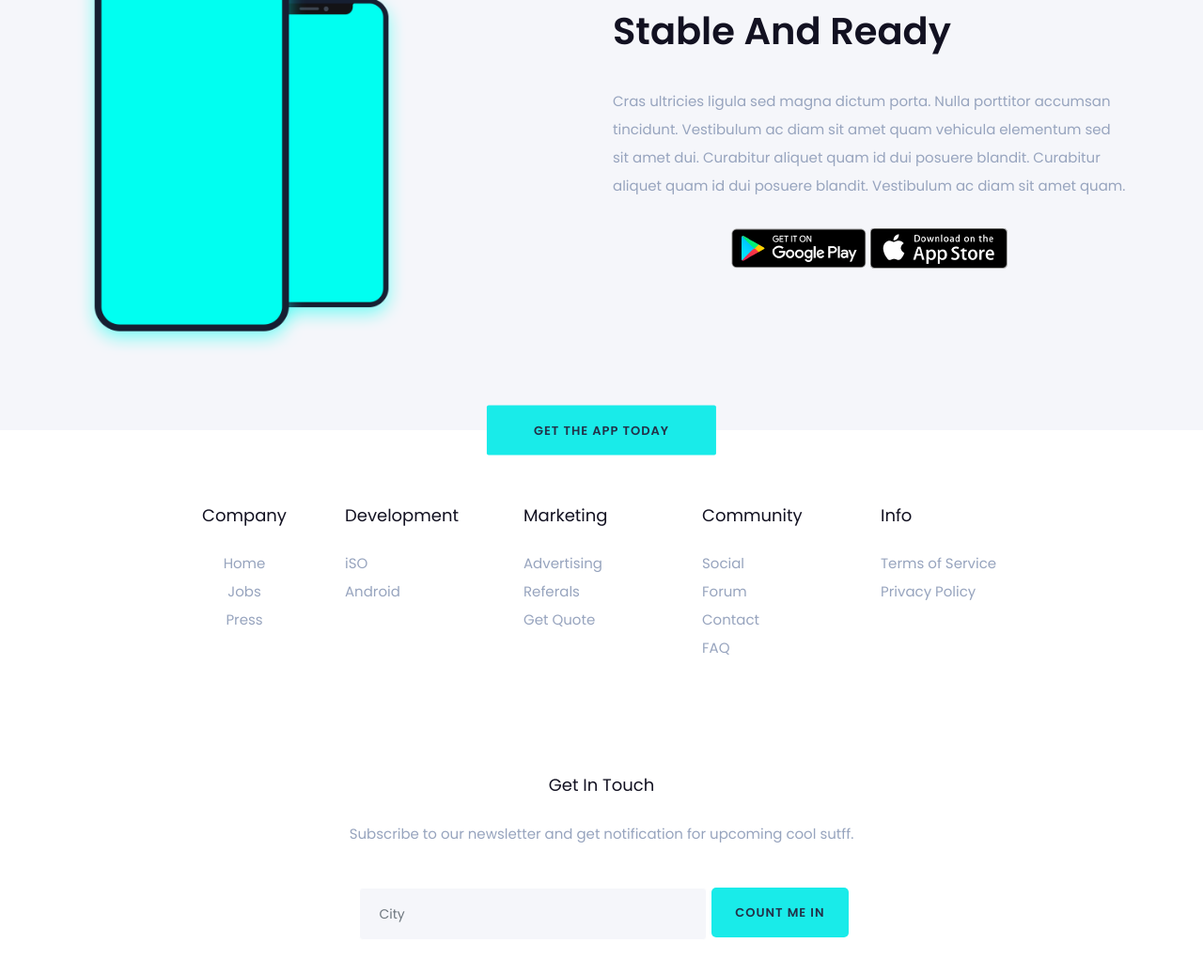
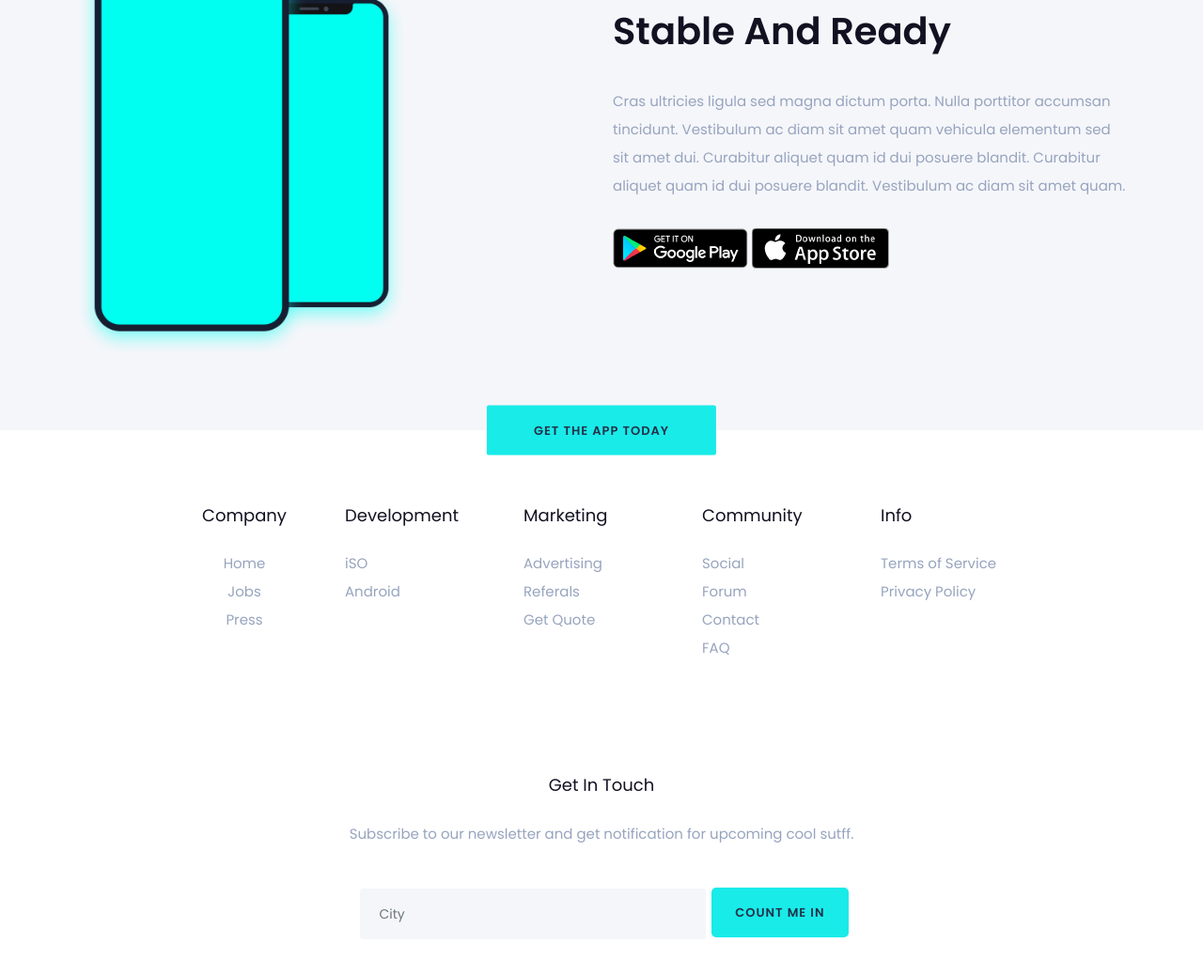
Before and after one commit to shakibhosensabbir/appo-landing-page, a plain HTML site: page index.html in a window 1280 px wide. Shown: the part 5416-6453 px from the top of the page at 94% size. Drawn offline with Linux system fonts and the light colour scheme.

Commit message:
Update index.html

```diff
--- a/index.html
+++ b/index.html
@@ -390,9 +390,9 @@
                             posuere blandit. Curabitur aliquet quam id dui posuere blandit. Vestibulum ac diam sit amet
                             quam.</p>
 
-                        <div class="app__icon text-center">
-                            <img src="assets/img/services/google-paly.png" alt="">
-                            <img src="assets/img/services/appstor.png" alt="">
+                        <div class="app__icon">
+                            <img class="" src="assets/img/services/google-paly.png" alt="">
+                            <img class="" src="assets/img/services/appstor.png" alt="">
                         </div>
                     </div>
                 </div>
```
